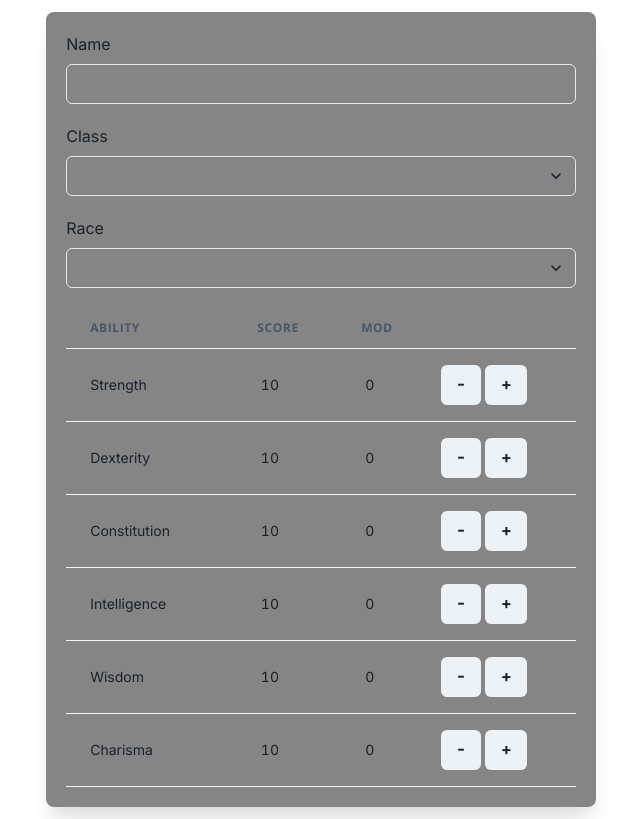
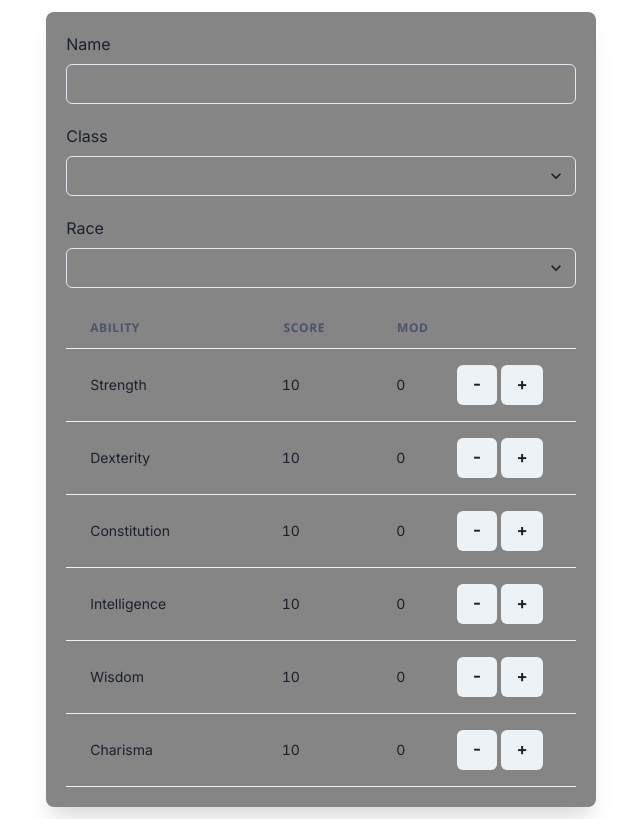
Before and after one commit to francozanini/armory, a React (Vite) app in the folder armory-web-client/: page / in a window 1280 px wide. Shown: the whole page, without its empty margins (319-959 px from the left). Built offline with nearby package versions, Linux system fonts and the light colour scheme.

Commit message:
AbilitiesRow buttons padding

```diff
--- a/armory-web-client/src/App.tsx
+++ b/armory-web-client/src/App.tsx
@@ -71,7 +71,7 @@ function AbilityRow({ability}: { ability: Ability }) {
         <Td>{ability.name}</Td>
         <Td textAlign={"center"}>{score}</Td>
         <Td textAlign={"center"}>{ability.modifier()}</Td>
-        <Td>
+        <Td paddingX={1}>
             <Button onClick={() => setScore(ability.decreaseScore())} marginRight={1}>-</Button>
             <Button onClick={() => setScore(ability.increaseScore())}>+</Button>
         </Td>
```
